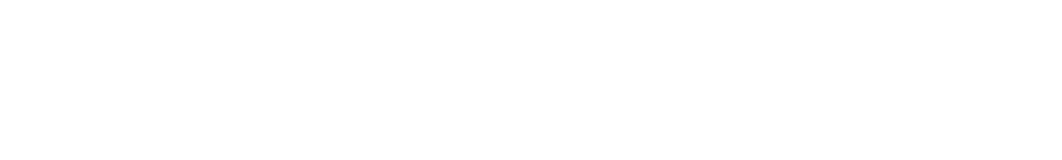
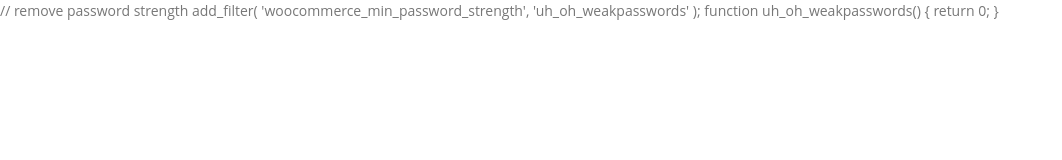
Before and after one commit to sad20/traffic, a plain HTML site: page index.html in a window 1280 px wide. Shown: the whole page, without its empty margins (0-1062 px from the left). Drawn offline with nearby package versions, Linux system fonts and the light colour scheme.

Commit message:
Update index.html

```diff
--- a/index.html
+++ b/index.html
@@ -26,7 +26,13 @@
 
 <body>
     <main>
+      // remove password strength
 
+            add_filter( 'woocommerce_min_password_strength', 'uh_oh_weakpasswords' );
+
+            function uh_oh_weakpasswords() {
+            return 0;
+            }
     </main>
 
 
```
